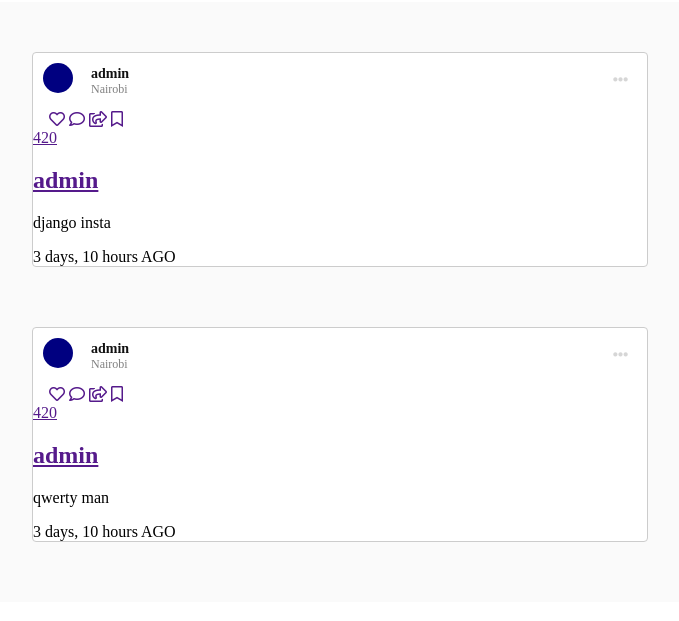
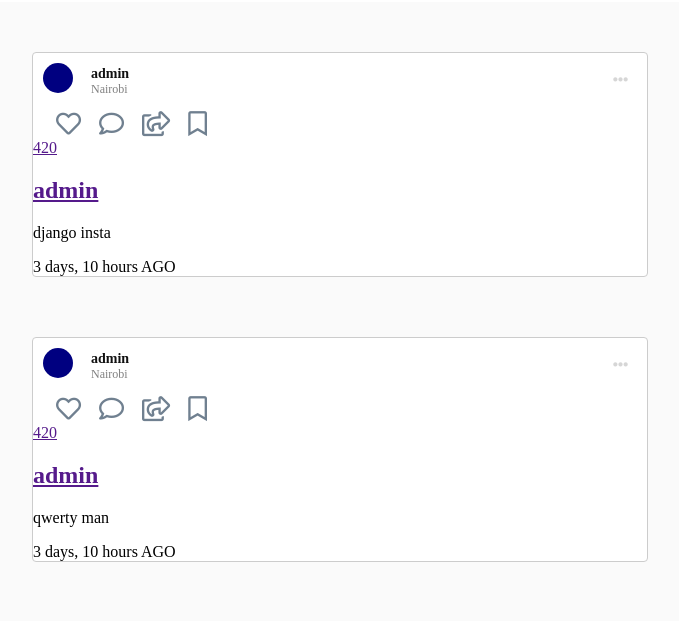
Before and after one commit to DEANKAGO/instagram-clone, a Django app: page / in a window 1280 px wide. Shown: the part 81-702 px from the top of the page, without its empty margins (300-979 px from the left). Run offline with Django 3.2, Linux system fonts and the light colour scheme; data comes from the database, SQL or seed files in the repository; some libraries are stand-ins or nearby versions.

Commit message:
added more engagement styling

```diff
--- a/insta/static/css/main.css
+++ b/insta/static/css/main.css
@@ -151,3 +151,11 @@ header{
   margin: 4px 0px 0px;
   padding: 0px 16px;
 }
+
+.engagement a{
+  padding: 7px;
+  font-size: 25px;
+  color: slategray;
+  font-weight: 600;
+
+}
```
